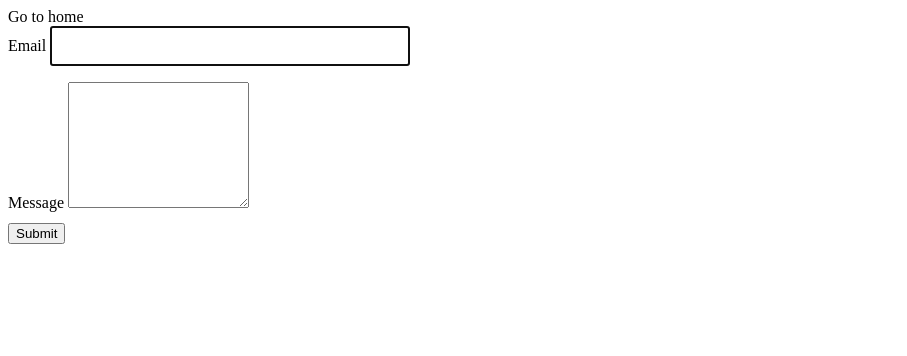
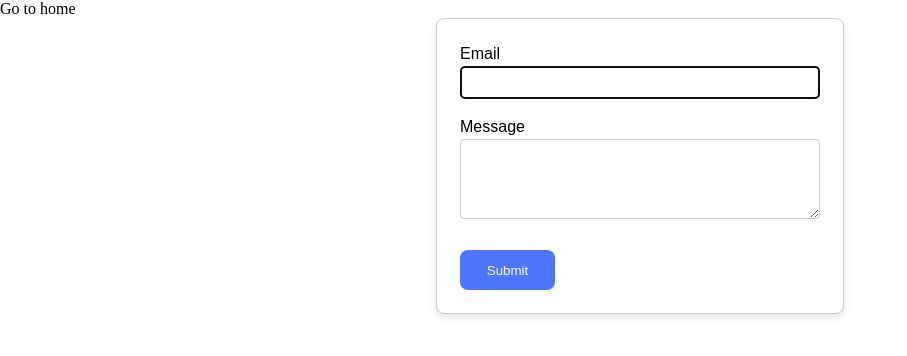
Before and after one commit to Lylyneru/goit-js-hw-09, a website built with Vite: page src/2-form.html in a window 1280 px wide. Shown: the whole page, without its empty margins (0-907 px from the left). Built offline with nearby package versions, Linux system fonts and the light colour scheme.

Commit message:
css done

```diff
--- a/src/css/styles.css
+++ b/src/css/styles.css
@@ -6,10 +6,12 @@
 */
 /* Common styles */
 @import url('./reset.css');
+
 * {
+  margin: 0;
+  padding: 0;
   box-sizing: border-box;
 }
-
 .visually-hidden {
   position: absolute;
   width: 1px;
@@ -57,3 +59,53 @@
 .gallery-link:hover .gallery-image {
   transform: scale(1.1);
 }
+
+.form-container {
+  max-width: 408px;
+  height: 296px;
+  display: flex;
+  flex-direction: column;
+  align-items: center;
+  justify-content: center;
+  gap: 16px;
+  margin: 0 auto;
+  padding: 24px;
+  border: 1px solid #ccc;
+  background-color: #ffffff;
+  border-radius: 8px;
+  box-shadow: 0 4px 8px rgba(0, 0, 0, 0.1);
+}
+
+.feedback-form label {
+  display: block;
+  margin-bottom: 8px;
+  font-family: Montserrat, sans-serif;
+  font-weight: 400;
+  font-size: 16px;
+  line-height: 24px;
+}
+
+.feedback-form input,
+.feedback-form textarea {
+  width: 360px;
+  margin-bottom: 8px;
+  padding: 8px;
+  border: 1px solid #ccc;
+  border-radius: 4px;
+}
+
+.feedback-form textarea {
+  height: 80px;
+  margin-bottom: 16px;
+}
+
+.feedback-form button {
+  padding: 8px 16px;
+  background-color: #4e75ff;
+  color: white;
+  border: none;
+  border-radius: 8px;
+  cursor: pointer;
+  width: 95px;
+  height: 40px;
+}
--- a/src/js/2-form.js
+++ b/src/js/2-form.js
@@ -1,62 +1,13 @@
-const divContainer = document.createElement('div');
-divContainer.classList.add('form-container');
+document.addEventListener('DOMContentLoaded', () => {
+  const divContainer = document.createElement('div');
+  divContainer.classList.add('form-container');
 
-const form = document.querySelector('.feedback-form');
-form.classList.add('form-class');
+  const form = document.querySelector('.feedback-form');
+  form.classList.add('feedback-form');
 
-divContainer.appendChild(form);
-document.body.appendChild(divContainer);
-
-const labels = form.querySelectorAll('label');
-labels.forEach(label => {
-  label.classList.add('form-label');
-
-  label.style.display = 'block';
-  label.style.marginBottom = '8px';
-  label.style.font = 'Montserrat';
-  label.style.weight = '400';
-  label.style.size = '16px';
-  label.style.lineHeight = '24px';
+  divContainer.appendChild(form);
+  document.body.appendChild(divContainer);
 });
-
-const inputs = form.querySelectorAll('input');
-inputs.forEach(input => {
-  input.classList.add('form-input');
-
-  input.style.width = '360px';
-  input.style.height = '40px';
-  input.style.marginBottom = '8px';
-});
-
-const text = form.querySelectorAll('textarea');
-textarea.forEach(textarea => {
-  textarea.classList.add('form-textarea');
-
-  textarea.style.width = '360px';
-  textarea.style.height = '80px';
-  textarea.style.marginBottom = '16px';
-});
-
-const button = form.querySelector('button');
-button.classList.add('form-button');
-
-button.style.padding = '8px 16px';
-button.style.backgroundColor = '#4E75FF';
-button.style.color = 'white';
-button.style.border = 'none';
-button.style.borderRadius = '8px';
-button.style.cursor = 'pointer';
-button.style.width = '95px';
-button.style.height = '40px';
-
-divContainer.style.maxWidth = '408px';
-divContainer.style.height = '296px';
-divContainer.style.gap = '16px';
-divContainer.style.margin = '0 auto';
-divContainer.style.padding = '24px';
-divContainer.style.border = '1px solid #ccc';
-divContainer.style.borderRadius = '8px';
-divContainer.style.boxShadow = '0 4px 8px rgba(0, 0, 0, 0.1)';
 
 const formData = {
   email: '',
```
Also changed, not shown: src/2-form.html (+0 -1 lines).
